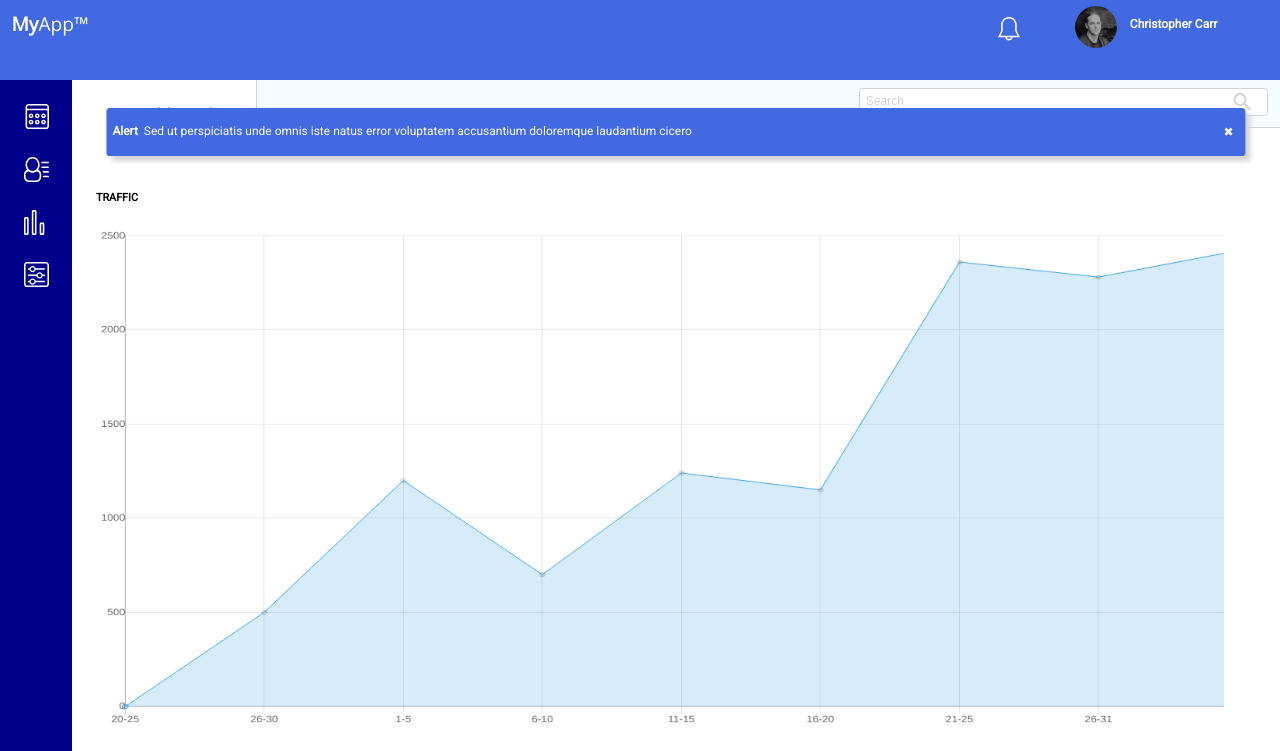
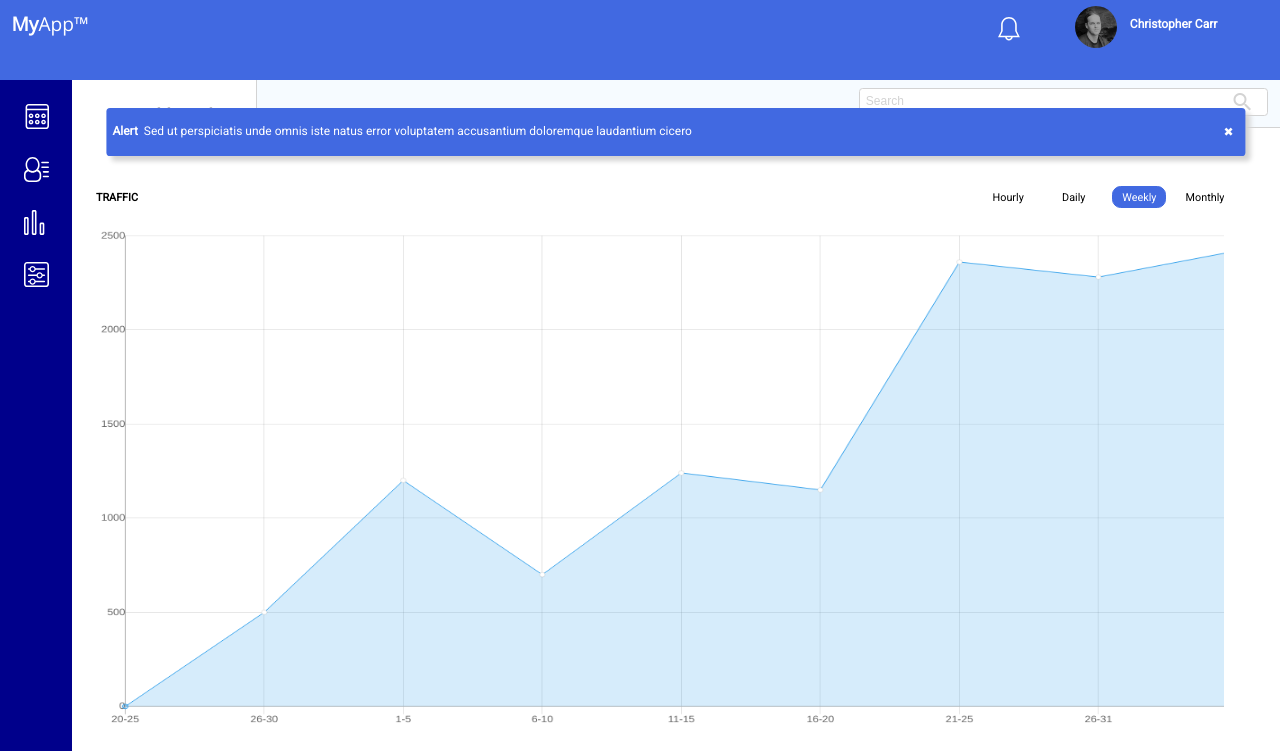
Before and after one commit to christocarr/Project-9.1, a plain HTML site: page index.html in a window 1280 px wide. Shown: the top 751 px of the page. Drawn offline with nearby package versions, Linux system fonts and the light colour scheme.

Commit message:
chart and layout editing
traffic chart nav added

```diff
--- a/css/main.css
+++ b/css/main.css
@@ -163,6 +163,7 @@ section {
 }
 
 h4 {
+	display: inline-block;
   font-size: 0.9em;
   text-transform: uppercase;
   padding: 2em 0 1em 0;
@@ -221,15 +222,48 @@ input[type="button"]:hover {
 	font-weight: bold;
 }
 
-.charts {
-  margin: 5em auto 0 auto;
-	overflow: hidden;
-}
-
 /*-------alert close-------*/
 
 .alertclose {
   display: none;
+}
+
+/*---------charts----------*/
+
+.traffic-chart-nav {
+	float: right;
+	margin: 2.5em 0.5em 0 0;
+}
+
+.traffic-chart-nav li {
+	display: inline-block;
+	list-style: none;
+	min-width: 5em;
+	height: 2em;
+	text-align: center;
+	font-weight: 500;
+	font-size: 0.9em;
+	padding: 0.5em;
+	margin-left: 0.8em;
+	border-radius: 0.8em;
+	transition-property: border;
+	transition-duration: 0.6s;
+}
+
+.traffic-chart-nav li:hover {
+	cursor: pointer;
+	border: solid 1px royalblue;
+}
+
+.traffic-chart-nav li.active {
+	border: solid 1px royalblue;
+	background-color: royalblue;
+	color: white
+}
+
+.charts {
+  margin: 5em auto 0 auto;
+	overflow: hidden;
 }
 
 /*---------social----------*/
@@ -632,6 +666,11 @@ option:not(hidden) {
 
 	/*----------------Charts-----------*/
 
+	.traffic-chart-nav {
+		float: right;
+		margin-right: 12em;
+	}
+
 	.charts,
 	.social-stats {
 		width: 90vw;
@@ -642,10 +681,6 @@ option:not(hidden) {
 	.traffic-chart {
 		width: 100vw;
 		margin: 0 0 2em 2em;
-	}
-
-	.traffic-chart h4 {
-		width: 90vw;
 	}
 
 	#trafficChart {
--- a/index.html
+++ b/index.html
@@ -44,6 +44,12 @@
       <section class="charts" id="dashboard">
 				<div class="traffic-chart">
         	<h4>Traffic</h4>
+					<ul class="traffic-chart-nav">
+						<li class="chart-type">Hourly</li>
+						<li class="chart-type">Daily</li>
+						<li class="chart-type active">Weekly</li>
+						<li class="chart-type">Monthly</li>
+					</ul>
         	<canvas id="trafficChart"></canvas>
 				</div>
 				<div class="daily-traffic-chart">
--- a/main.js
+++ b/main.js
@@ -26,6 +26,8 @@ const dlyTrfChrt = document.getElementById('dailyTrafficChart');
 const mblUsrChrt = document.getElementById('mobileUserChart');
 
 //traffic chart
+
+Chart.defaults.global.elements.point.backgroundColor = 'rgba(255, 255, 255, 1)';
 
 let trafficChart = new Chart(trfChrt, {
 	type: 'line',
@@ -110,6 +112,7 @@ let dailyTrafficChart = new Chart(dlyTrfChrt, {
 });
 
 //mobile user chart
+Chart.defaults.global.elements.arc.borderWidth = 0;
 
 let mobileUserChart = new Chart(mblUsrChrt, {
     type: 'doughnut',
```
